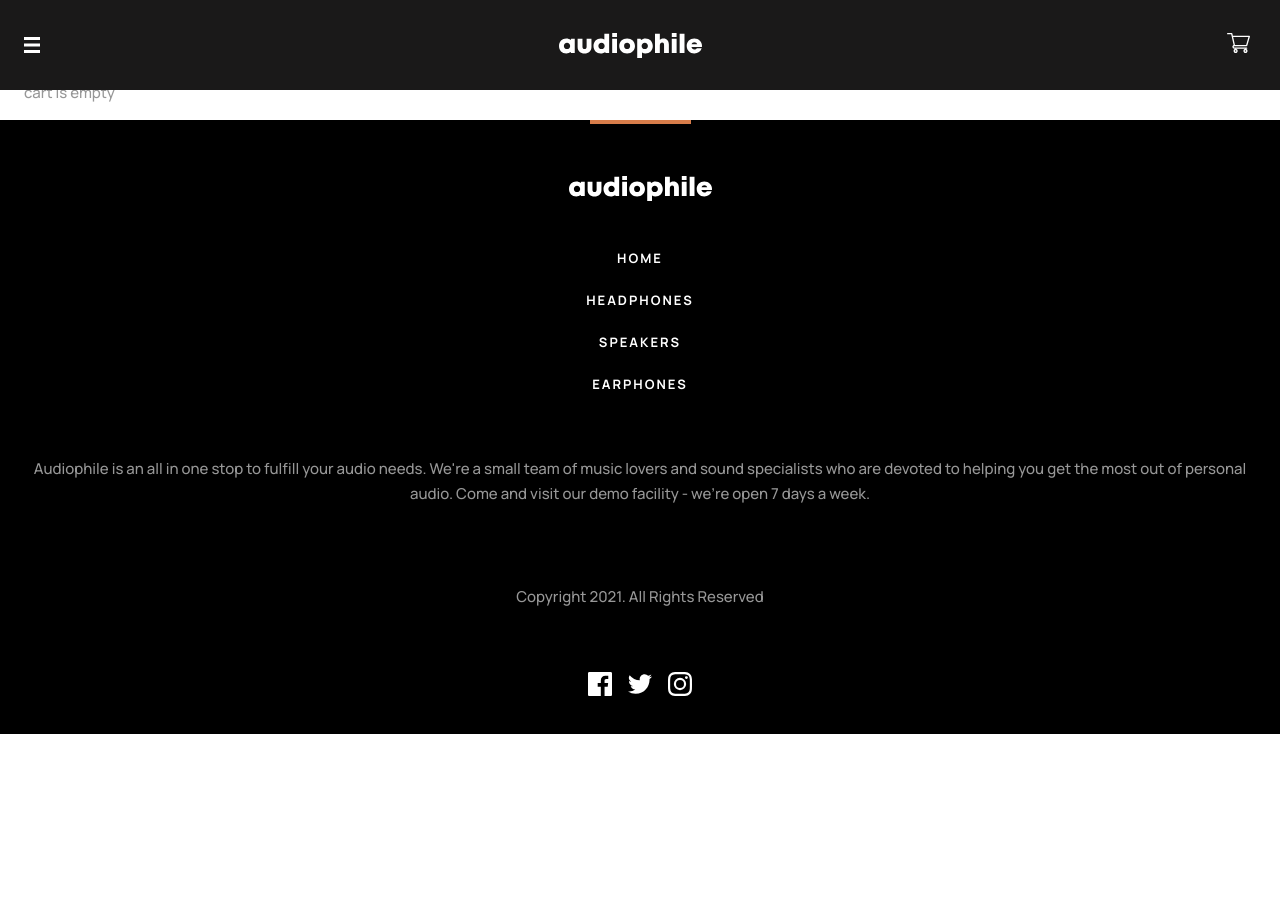
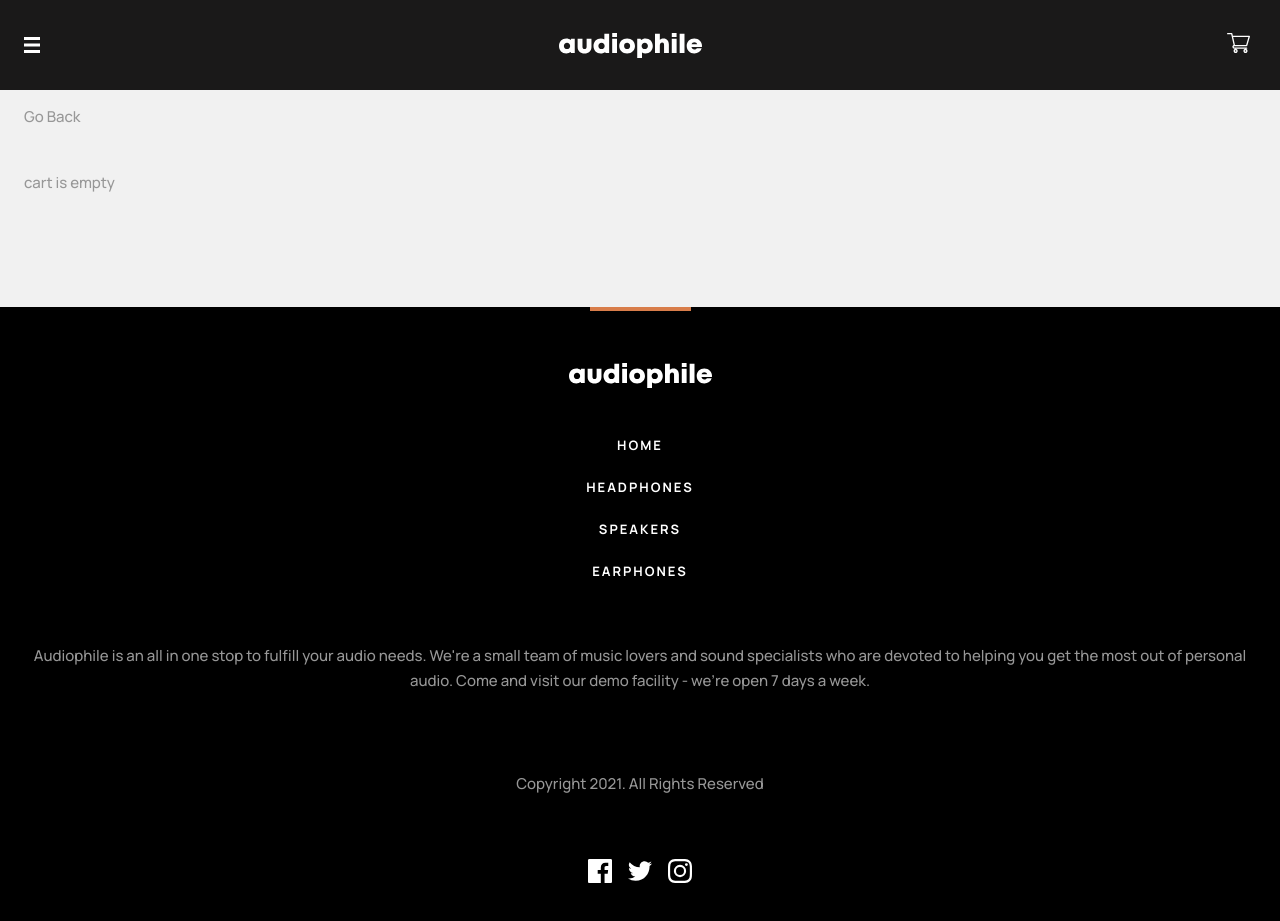
Before and after one commit to MauritzLM/audiophile-website, a React (Vite) app: page /checkout in a window 1280 px wide. Before the commit the page ends 800 px from the top, so only its background shows below. Built offline with nearby package versions, Linux system fonts and the light colour scheme; no server answers.

Commit message:
changed page to have unique style wrapper

```diff
--- a/src/pages/checkout.tsx
+++ b/src/pages/checkout.tsx
@@ -27,7 +27,7 @@ function Checkout({ cart, clearCart }: checkoutProps) {
     if (paymentSuccess) {
         return (
             <>
-                <div className="content-wrapper">
+                <div className="checkout-wrapper">
                     <CheckoutForm cart={cart} handlePayment={handlePayment} paymentSuccess={paymentSuccess} />
 
                     <PaymentSuccess cart={cart} clearCart={clearCart} />
@@ -39,7 +39,7 @@ function Checkout({ cart, clearCart }: checkoutProps) {
     if (!cart.length) {
         return (
             <>
-                <div className="content-wrapper">
+                <div className="checkout-wrapper">
                     <Link className="go-back" to="/">go back</Link>
                     <p>cart is empty</p>
                 </div>
@@ -49,7 +49,7 @@ function Checkout({ cart, clearCart }: checkoutProps) {
 
     return (
         <>
-            <div className="content-wrapper">
+            <div className="checkout-wrapper">
                 <Link className="go-back" to="/">go back</Link>
                 {/* form component* */}
 
```
